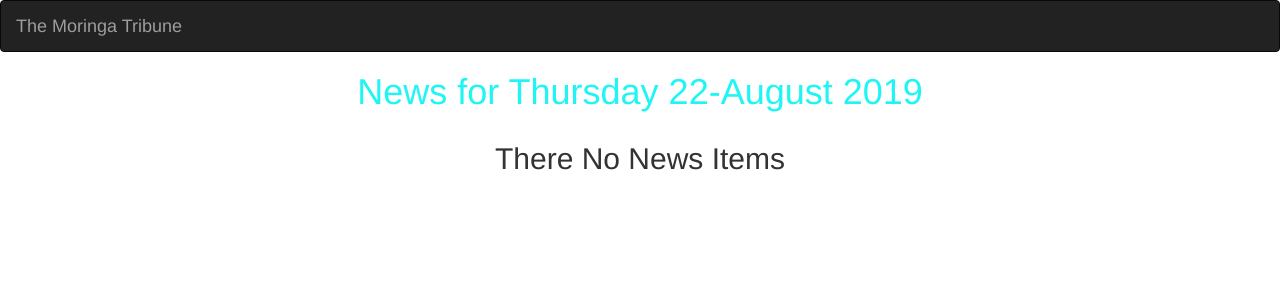
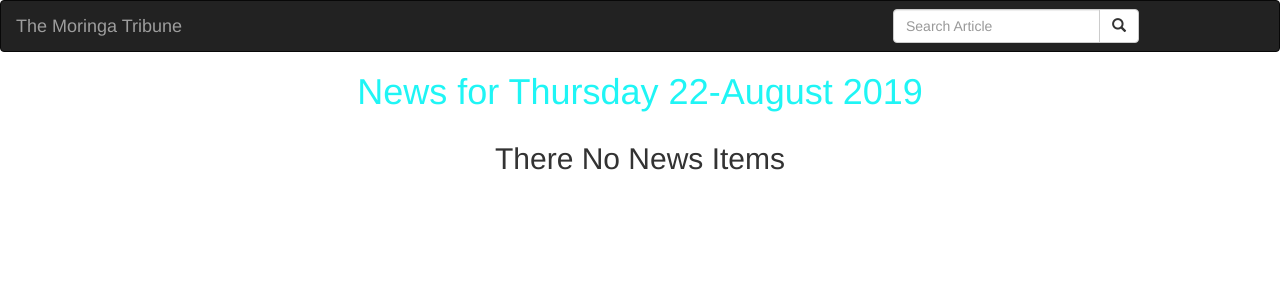
Before and after one commit to markmumba/Django_learning, a Django app: page / in a window 1280 px wide. Shown: the top 300 px of the page. Run offline with Django 3.2, Linux system fonts and the light colour scheme; data that the repository does not hold is empty; some libraries are stand-ins or nearby versions.

Commit message:
added article_image

```diff
--- a/news/models.py
+++ b/news/models.py
@@ -33,6 +33,7 @@ class Articles(models.Model):
     editor =models.ForeignKey(Editor)
     tags = models.ManyToManyField(tags)
     pub_date =models.DateTimeField(auto_now_add=True)
+    article_image = models.ImageField(upload_to = 'articles/', default = 'article_image')
 
 
     @classmethod
@@ -45,3 +46,9 @@ class Articles(models.Model):
     def days_news(cls,date):
         news = cls.objects.filter(pub_date__date = date)
         return news
+
+
+    @classmethod
+    def search_by_title(cls,search_term):
+        news = cls.objects.filter(title__icontains=search_term)
+        return news
--- a/news/templates/all-news/today-news.html
+++ b/news/templates/all-news/today-news.html
@@ -7,11 +7,17 @@
 <div class="container">
   {% for news_item in news %}
 
-    <div class = 'row' style="font-family:'Lexend Deca', sans-serif;font-size: 55px;">
+  <div class='row' style="font-family:'Lexend Deca', sans-serif;font-size: 55px;">
     <div class="col-xs-6 col-sm-6 col-md-6 col-lg-6">
       <h2 class="text-center"> {{ news_item.title }} </h2>
+      <p class="post" style="font-size: 10px;">{{ news_item.post }}</p>
+    </div>
+    <!--Display news Article images  -->
+    <div class="col-xs-6 col-sm-6 col-md-6 col-lg-6">
+      <img src="{{news_item.article_image.url}}" class="img-responsive" alt="Image">
     </div>
 
+  </div>
 </div>
 
 {% empty %}
--- a/news/templates/navbar.html
+++ b/news/templates/navbar.html
@@ -11,6 +11,22 @@
     <div class="navbar-header">
       <a class="navbar-brand" href="{% url 'newsToday' %}">The Moringa Tribune</a>
     </div>
+      <!-- Adding a search form  -->
+      <div class="col-sm-4 col-md-4 navbar-right">
+
+        <form class="navbar-form" role="search" action="{% url 'search_results' %}">
+
+          <div class="input-group">
+            <input type="text" class="form-control" placeholder="Search Article" name="article">
+            <div class="input-group-btn">
+              <button class="btn btn-default" type="submit"><i class="glyphicon glyphicon-search"></i></button>
+            </div>
+          </div>
+
+        </form>
+      </div>
+
+
   </div>
 </nav>
 </body>
--- a/news/urls.py
+++ b/news/urls.py
@@ -1,7 +1,13 @@
 from django.conf.urls import url
 from . import views
+from django.conf import settings
+from django.conf.urls.static import static
 
 urlpatterns=[
     url('^$',views.news_of_day,name='newsToday'),
-    url('^archives/(\d{4}-\d{2}-\d{2})/$',views.past_days_news,name='pastNews')
+    url('^archives/(\d{4}-\d{2}-\d{2})/$',views.past_days_news,name='pastNews'),
+    url('^search/',views.search_results,name='search_results')
+    # url(r'^article/(\d+)',views.article,name ='article')
 ]
+if settings.DEBUG:
+    urlpatterns+= static(settings.MEDIA_URL,document_root = settings.MEDIA_ROOT)
--- a/news/views.py
+++ b/news/views.py
@@ -38,3 +38,11 @@ def past_days_news(request,past_date):
 
     news = Articles.days_news(date)
     return render(request, 'all-news/past-news.html',{"date": date , "news":news })
+def search_results(request):
+
+    if  'article' in request.GET and request.GET["article"]:
+        search_term = request.GET.get("article")
+        searched_articles = Articles.search_by_title(search_term)
+        message = f"{ search_term }"
+
+        return render(request, 'all-news/search.html',{"message":message,"articles": searched_articles})
--- a/tribune/settings.py
+++ b/tribune/settings.py
@@ -65,6 +65,7 @@ TEMPLATES = [
                 'django.template.context_processors.request',
                 'django.contrib.auth.context_processors.auth',
                 'django.contrib.messages.context_processors.messages',
+                'django.template.context_processors.media',
             ],
         },
     },
@@ -126,3 +127,6 @@ STATIC_URL = '/static/'
 STATICFILES_DIRS = [
     os.path.join(BASE_DIR, "static"),
 ]
+
+MEDIA_URL = '/media/'
+MEDIA_ROOT = os.path.join(BASE_DIR, 'media')
```
Also changed, not shown: news/templates/all-news/search.html (added, +25 -0 lines), media/articles/20190525_131831.jpg (added), media/articles/alexandar-todov-2ppO3geebrg-unsplash.jpg (added), media/articles/ios_13_ipados_dark_mode_orange-hd_wallpapers.jpg (added), media/articles/ios_13_ipados_dark_mode_orange-hd_wallpapers_Q4SM5kF.jpg (added), news/migrations/0006_articles_article_image.py (added), 1 other file. Lines whose indentation alone changed are shown as unchanged.
